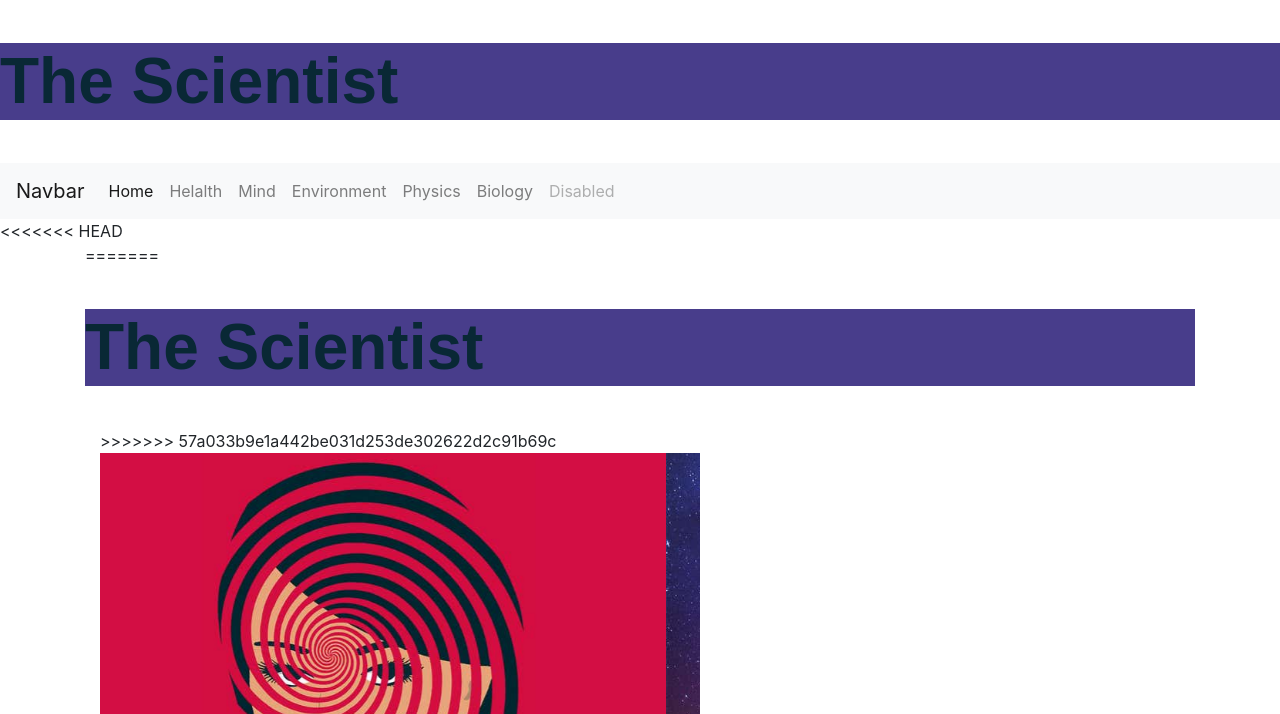
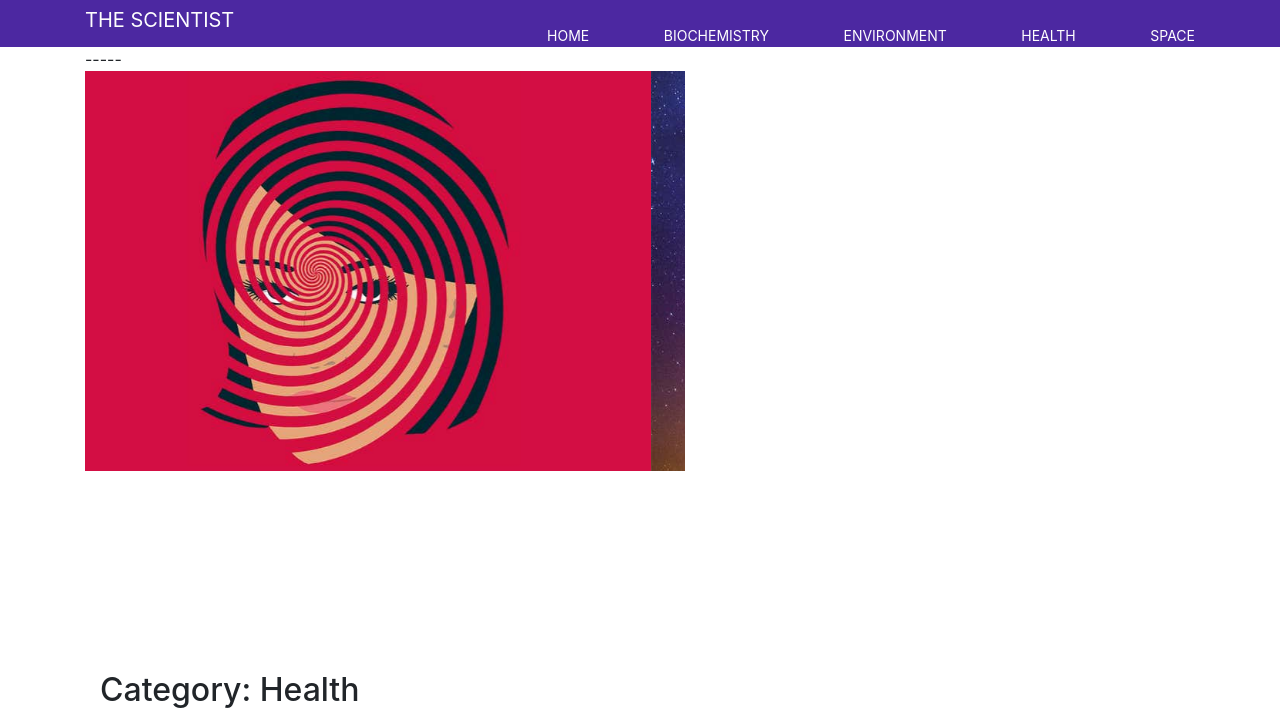
Before and after one commit to maryam-ali-123/Course-project, a plain HTML site: page index.html in a window 1280 px wide. Shown: the top 714 px of the page. Drawn offline with nearby package versions, Linux system fonts and the light colour scheme.

Commit message:
index.update

```diff
--- a/index.html
+++ b/index.html
@@ -9,50 +9,25 @@
   <title>The Scientist</title>
 
 <!-- heading -->
-<div>
-  <head>
-    <style>
-      h1 {
-         display: block;
-         font-size: 4em;
-         margin-top: 0.67em;
-         margin-bottom: 0.67em;
-         margin-left: 0;
-         margin-right: 0;
-         font-weight: bold;
-         background-color: 	#483D8B
-         }
-    </style>
-  </head>
-     <h1 align="center">The Scientist</h1>
-   </div>
+   <header>
+       <div class="container">
+    <a class="navbar-brand" href="#">The scientist</a>
 
-<!-- Navigation -->
-  <nav class="navbar navbar-expand-lg navbar-light bg-light">
-    <a class="navbar-brand" href="#">Navbar</a>
-    <button class="navbar-toggler" type="button" data-toggle="collapse" data-target="#navbarNavAltMarkup" aria-controls="navbarNavAltMarkup" aria-expanded="false" aria-label="Toggle navigation">
-      <span class="navbar-toggler-icon"></span>
-    </button>
-    <div class="collapse navbar-collapse" id="navbarNavAltMarkup">
-      <div class="navbar-nav">
-        <a class="nav-item nav-link active" href="#">Home <span class="sr-only">(current)</span></a>
-        <a class="nav-item nav-link" href="#">Helalth</a>
-        <a class="nav-item nav-link" href="#">Mind</a>
-        <a class="nav-item nav-link" href="#">Environment</a>
-        <a class="nav-item nav-link" href="#">Physics</a>
-        <a class="nav-item nav-link" href="#">Biology</a>
-        <a class="nav-item nav-link disabled" href="#" tabindex="-1" aria-disabled="true">Disabled</a>
-      </div>
-    </div>
-  </nav>
+         <nav>
+           <ul>
+             <li><a href="#">Home</a></li>
+             <li><a href="#">Biochemistry</a></li>
+             <li><a href="#">Environment</a></li>
+             <li><a href="#">Health</a></li>
+             <li><a href="#">Space</a></li>
+           </ul>
+         </nav>
+       </div>
+     </header>
 
 <body>
-<<<<<<< HEAD
-<div class="container">
-=======
-  <h1>The Scientist</h1>
   <div class="container">
->>>>>>> 57a033b9e1a442be031d253de302622d2c91b69c
+-----
     <div id="carouselExampleSlidesOnly" class="carousel slide" data-ride="carousel">
       <div class="carousel-inner">
         <div class="carousel-item active">
--- a/style/style.css
+++ b/style/style.css
@@ -3,10 +3,89 @@ h1 {color: RGB(9,40,53);
   font-family: sans-serif;
 	font-size: 50px;
 }
+
+div.contrast {
+  background-color: #000;
+  color: #FFF;
+  display: flex;
+ justify-content: center;
+ align-items: center;
+ flex-direction: column;
+}
+
 .carousel {
 width:600px;
 height:600px;
 }
+
+header {
+  background: #4C28A1;
+}
+
+header::after {
+  content: '';
+  display: table;
+  clear: both;
+}
+
+.logo {
+  float: left;
+  padding: 10px 0;
+}
+
+header a {
+  color: #FEFEFE;
+  text-decoration: none;
+  text-transform: uppercase;
+  font-size: 16px;
+}
+
+nav {
+  float: right;
+}
+
+nav ul {
+  margin: 0;
+  padding: 0;
+  list-style: none;
+}
+
+nav li {
+  display: inline-block;
+  margin-left: 70px;
+  padding-top: 23px;
+
+  position: relative;
+}
+
+nav a {
+  color: #FEFEFE;
+  text-decoration: none;
+  text-transform: uppercase;
+  font-size: 14px;
+}
+
+nav a:hover {
+  color: #000;
+}
+
+nav a::before {
+  content: '';
+  display: block;
+  height: 5px;
+  background-color: #444;
+
+  position: absolute;
+  top: 0;
+  width: 0%;
+
+  transition: all ease-in-out 250ms;
+}
+
+nav a:hover::before {
+  width: 100%;
+}
+
 
 .footer_middle p {
   font-family: montserrat;
```
Also changed, not shown: 4 other files.
